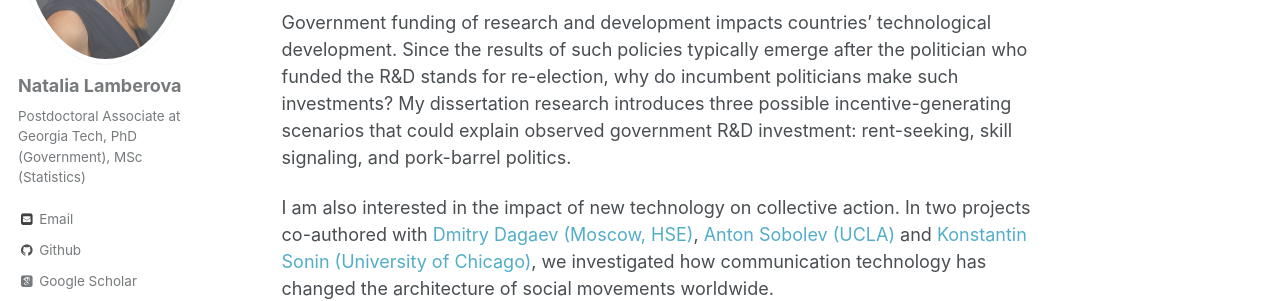
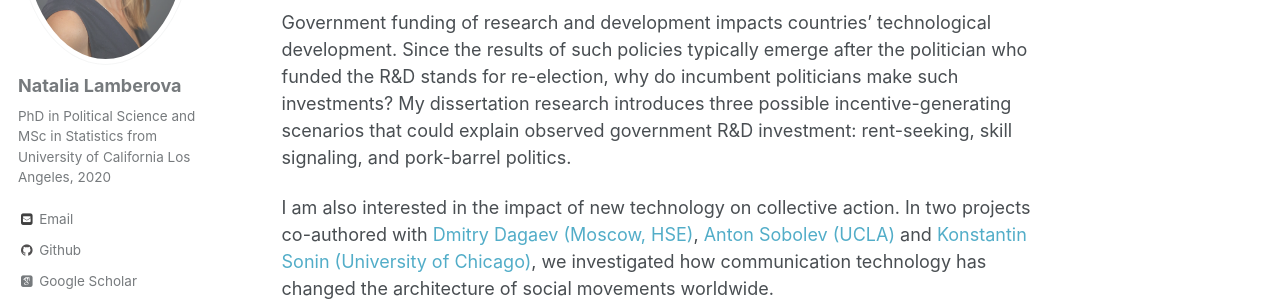
Before and after one commit to NataliaLamberova/NataliaLamberova.github.io, a Jekyll site: the page built from _pages/about.md, in a window 1280 px wide. Shown: the part 310-611 px from the top of the page. Built offline with Jekyll 4.4.1, drawn with Linux system fonts in a browser that asks for light colours; some web fonts are replaced; comment, search, counter and statistics services are not loaded.

Commit message:
Revert "up"
This reverts commit 399734b4d5bb4fcb9807470a81b85151c68b42a1.

```diff
--- a/_config.yml
+++ b/_config.yml
@@ -11,7 +11,7 @@ title                    : "Home"
 title_separator          : "-"
 name                     : &name "Natalia Lamberova"
 description              : &description "PhD in Political Science and MSc in Statistics from University of California Los Angeles, 2020"
-url                      : https://NataliaLamberova.com # the base hostname & protocol for your site e.g. "https://mmistakes.github.io"
+url                      : https://NataliaLamberova.github.io # the base hostname & protocol for your site e.g. "https://mmistakes.github.io"
 baseurl                  : "" # the subpath of your site, e.g. "/blog"
 repository               : "NataliaLamberova.github.io"
 teaser                   :  # filename of teaser fallback teaser image placed in /images/, .e.g. "500x300.png"
@@ -80,11 +80,11 @@ analytics:
 author:
   name             : "Natalia Lamberova"
   avatar           : "profile.png"
-  bio              : "Postdoctoral Associate at Georgia Tech, PhD (Government), MSc (Statistics)"
+  bio              : "PhD in Political Science and MSc in Statistics from University of California Los Angeles, 2020"
   location         :
   employer         :
   googlescholar    : "https://scholar.google.com/citations?user=NippiA8AAAAJ&hl=en"
-  email            : "natalia.lamberova[at]inta.gatech.edu"
+  email            : "natalam[at]ucla.edu"
   uri              :
   bitbucket        :
   codepen          :
```
Also changed, not shown: 1 other file.
